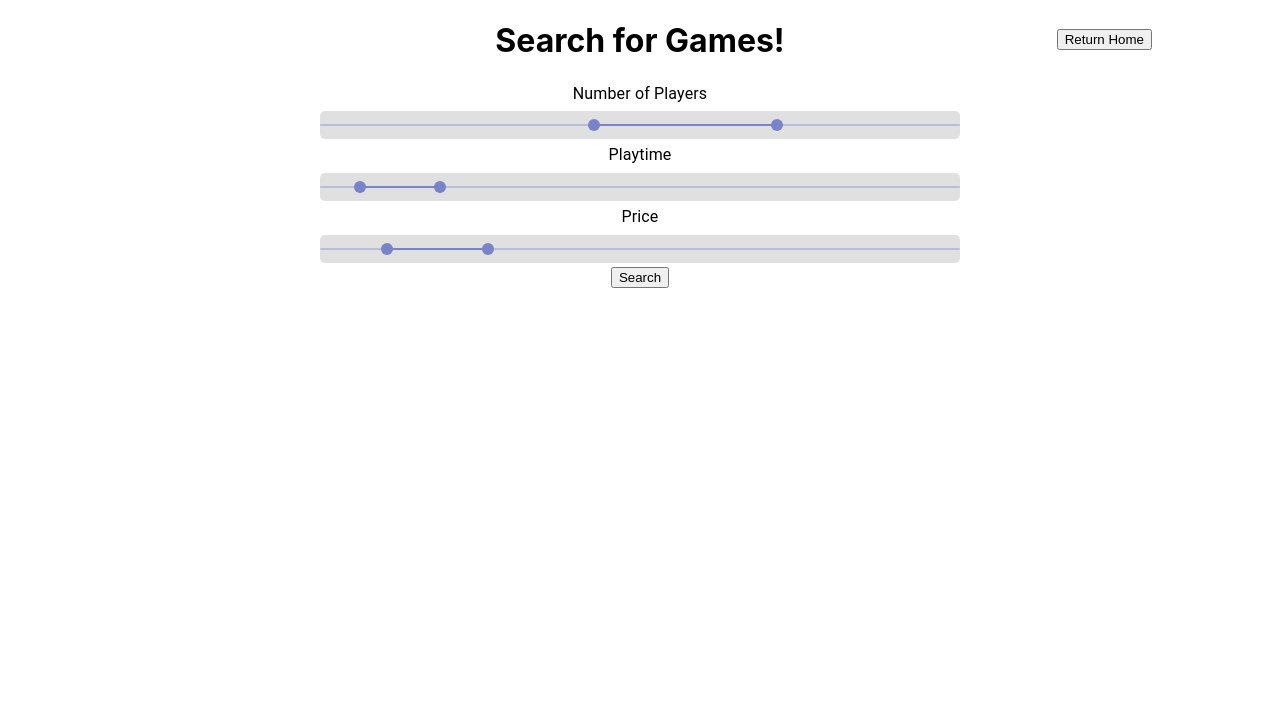
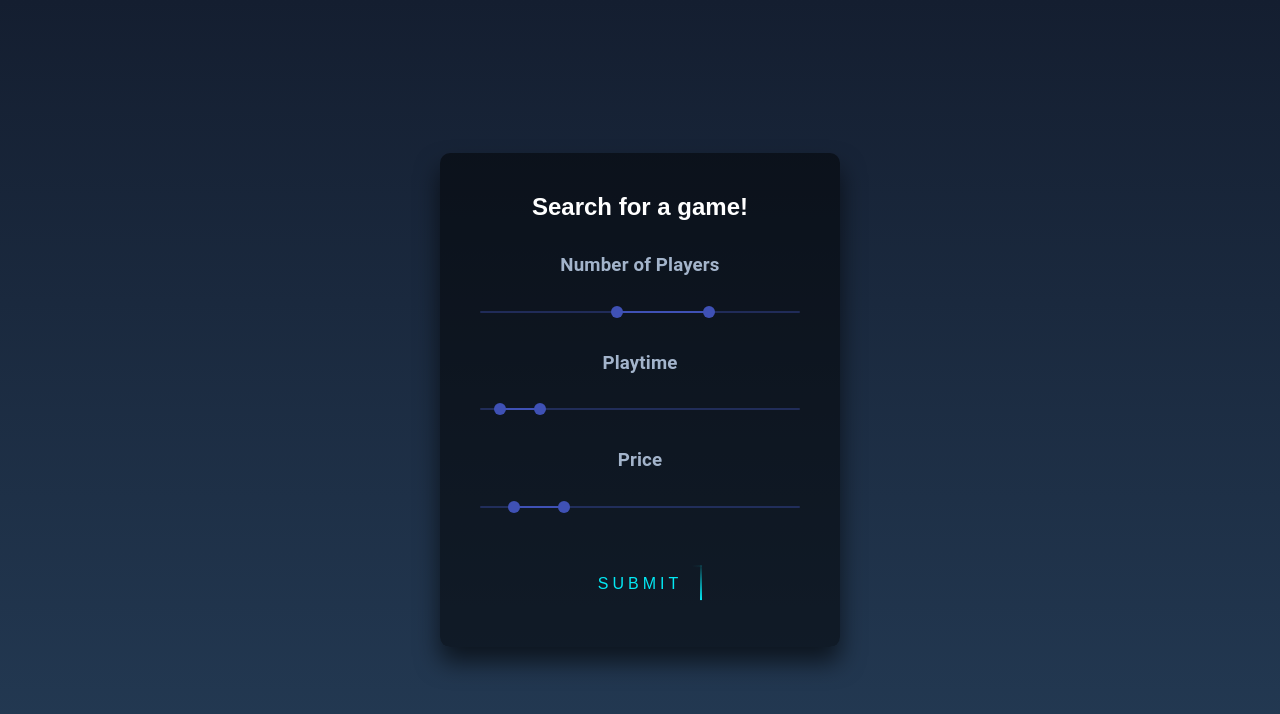
Before and after one commit to mdflynn/game-sleuth, a React (Create React App) app: page /form in a window 1280 px wide. Shown: the top 714 px of the page. Built offline with nearby package versions, Linux system fonts and the light colour scheme.

Commit message:
Style search form

```diff
--- a/src/SearchForm/SearchForm.scss
+++ b/src/SearchForm/SearchForm.scss
@@ -1,48 +1,179 @@
-form {
-    display: flex;
-    flex-direction: column;
-    justify-content: center;
-    align-items: center;
-    position: relative;
+html {
+  height: 100%;
 }
 
-.home-button {
-  position: absolute;
-  right: 10%;
-  top: 10%;
+body {
+  margin: 0;
+  padding: 0;
+  font-family: sans-serif;
+  background: linear-gradient(#141e30, #243b55);
 }
 
-.slidecontainer {
-    width: 50%;
+.search-box {
+  position: absolute;
+  top: 50%;
+  left: 50%;
+  width: 400px;
+  padding: 40px;
+  transform: translate(-50%, -50%);
+  background: rgba(0, 0, 0, 0.5);
+  box-sizing: border-box;
+  box-shadow: 0 15px 25px rgba(0, 0, 0, 0.6);
+  border-radius: 10px;
+}
 
+.search-box h2 {
+  margin: 0 0 30px;
+  padding: 0;
+  color: #fff;
+  text-align: center;
+}
+
+.search-box .user-box {
+  position: relative;
+}
+
+.search-box .user-box input {
+  width: 100%;
+  padding: 10px 0;
+  font-size: 16px;
+  color: #fff;
+  margin-bottom: 30px;
+  border: none;
+  border-bottom: 1px solid #fff;
+  outline: none;
+  background: transparent;
+}
+
+.search-box .user-box label {
+  position: absolute;
+  top: 0;
+  left: 0;
+  padding: 10px 0;
+  font-size: 16px;
+  color: #fff;
+  pointer-events: none;
+  transition: 0.5s;
+}
+
+.search-box .user-box input:focus ~ label,
+.search-box .user-box input:valid ~ label {
+  top: -20px;
+  left: 0;
+  color: #03e9f4;
+  font-size: 12px;
+}
+
+.search-box form a {
+  position: relative;
+  display: inline-block;
+  padding: 10px 20px;
+  color: #03e9f4;
+  font-size: 16px;
+  text-decoration: none;
+  text-transform: uppercase;
+  overflow: hidden;
+  transition: 0.5s;
+  margin-top: 40px;
+  letter-spacing: 4px;
+}
+
+.search-box a:hover {
+  background: #03e9f4;
+  color: #fff;
+  border-radius: 5px;
+  box-shadow: 0 0 5px #03e9f4, 0 0 25px #03e9f4, 0 0 50px #03e9f4,
+    0 0 100px #03e9f4;
+}
+
+.search-box a span {
+  position: absolute;
+  display: block;
+}
+
+.search-box a span:nth-child(1) {
+  top: 0;
+  left: -100%;
+  width: 100%;
+  height: 2px;
+  background: linear-gradient(90deg, transparent, #03e9f4);
+  animation: btn-anim1 1s linear infinite;
+}
+
+h3 {
+  color: #a3b4cb;
+}
+
+
+
+.search-box a span:nth-child(2) {
+  top: -100%;
+  right: 0;
+  width: 2px;
+  height: 100%;
+  background: linear-gradient(180deg, transparent, #03e9f4);
+  animation: btn-anim2 1s linear infinite;
+  animation-delay: 0.25s;
+}
+
+
+
+.search-box a span:nth-child(3) {
+  bottom: 0;
+  right: -100%;
+  width: 100%;
+  height: 2px;
+  background: linear-gradient(270deg, transparent, #03e9f4);
+  animation: btn-anim3 1s linear infinite;
+  animation-delay: 0.5s;
+}
+
+.search-box a span:nth-child(4) {
+  bottom: -100%;
+  left: 0;
+  width: 2px;
+  height: 100%;
+  background: linear-gradient(360deg, transparent, #03e9f4);
+  animation: btn-anim4 1s linear infinite;
+  animation-delay: 0.75s;
+}
+
+@keyframes btn-anim4 {
+  0% {
+    bottom: -100%;
   }
+  50%,
+  100% {
+    bottom: 100%;
+  }
+}
 
-  .slider {
-    -webkit-appearance: none;
-    width: 100%;
-    height: 15px;
-    border-radius: 5px;
-    background: #d3d3d3;
-    outline: none;
-    opacity: 0.7;
-    -webkit-transition: .2s;
-    transition: opacity .2s;
+@keyframes btn-anim3 {
+  0% {
+    right: -100%;
   }
+  50%,
+  100% {
+    right: 100%;
+  }
+}
 
-  .slider::-webkit-slider-thumb {
-    -webkit-appearance: none;
-    appearance: none;
-    width: 25px;
-    height: 25px;
-    border-radius: 50%;
-    background: #4CAF50;
-    cursor: pointer;
+@keyframes btn-anim2 {
+  0% {
+    top: -100%;
   }
+  50%,
+  100% {
+    top: 100%;
+  }
+}
 
-  .slider::-moz-range-thumb {
-    width: 25px;
-    height: 25px;
-    border-radius: 50%;
-    background: #4CAF50;
-    cursor: pointer;
+@keyframes btn-anim1 {
+  0% {
+    left: -100%;
   }
+  50%,
+  100% {
+    left: 100%;
+  }
+}
--- a/src/SearchForm/SearchForm.tsx
+++ b/src/SearchForm/SearchForm.tsx
@@ -12,8 +12,7 @@ const SearchForm: React.FC = () => {
   const [playtime, setPlaytime] = useState([15, 45]);
   const [price, setPrice] = useState([15, 30]);
   const [redirector, setRedirector] = useState(false);
-  const [searchString, setSearchString] = useState('');
-
+  const [searchString, setSearchString] = useState("");
 
   const handleSubmit = (event: any) => {
     event.preventDefault();
@@ -21,8 +20,8 @@ const SearchForm: React.FC = () => {
     const playtimeSearch = `&gt_min_playtime=${playtime[0]}&lt_max_playtime=${playtime[1]}`;
     const priceSearch = `&lt_price=${price[0]}&gt_price${price[1]}`;
     const search = playerSearch + playtimeSearch + priceSearch;
-    setSearchString(search)
-    setRedirector(true)
+    setSearchString(search);
+    setRedirector(true);
   };
 
   const handlePlayersChange = (event: any, newValue: any) => {
@@ -35,11 +34,73 @@ const SearchForm: React.FC = () => {
     setPrice(newValue);
   };
   if (redirector) {
-    return <Redirect to={`/${searchString}`} />
+    return <Redirect to={`/${searchString}`} />;
   }
 
   return (
-    <form>
+    <div className="search-box">
+      <h2>Search for a game!</h2>
+      <form>
+        <div className="user-box">
+          <Typography id="range-slider" gutterBottom>
+            <h3>Number of Players</h3>
+          </Typography>
+          <Slider
+            className="slider"
+            min={1}
+            max={8}
+            value={numPlayers}
+            onChange={handlePlayersChange}
+            valueLabelDisplay="auto"
+            aria-labelledby="range-slider"
+            data-testid="numPlayer-slider"
+          />
+        </div>
+        <div className="user-box">
+          <Typography id="range-slider" gutterBottom>
+            <h3>Playtime</h3>
+          </Typography>
+          <Slider
+            className="slider"
+            min={0}
+            max={240}
+            value={playtime}
+            onChange={handlePlaytimeChange}
+            valueLabelDisplay="auto"
+            aria-labelledby="range-slider"
+            data-testid="playtime-slider"
+          />
+        </div>
+        <div className="user-box">
+          <Typography id="range-slider" gutterBottom>
+            <h3>Price</h3>
+          </Typography>
+          <Slider
+            className="slider"
+            min={5}
+            max={100}
+            value={price}
+            onChange={handlePriceChange}
+            valueLabelDisplay="auto"
+            aria-labelledby="range-slider"
+            data-testid="price-slider"
+          />
+        </div>
+        <a href="#" onClick={handleSubmit}>
+          <span></span>
+          <span></span>
+          <span></span>
+          <span></span>
+          Submit
+        </a>
+      </form>
+    </div>
+  );
+};
+
+export default SearchForm;
+{
+  /* <form>
       <button className="home-button">Return Home</button>
       <h1>Search for Games!</h1>
       <div className="slidecontainer">
@@ -50,11 +111,11 @@ const SearchForm: React.FC = () => {
           className="slider"
           min={1}
           max={8}
-          name={"test"}
           value={numPlayers}
           onChange={handlePlayersChange}
           valueLabelDisplay="auto"
           aria-labelledby="range-slider"
+          data-testid="numPlayer-slider"
         />
       </div>
       <div className="slidecontainer">
@@ -69,6 +130,7 @@ const SearchForm: React.FC = () => {
           onChange={handlePlaytimeChange}
           valueLabelDisplay="auto"
           aria-labelledby="range-slider"
+          data-testid="playtime-slider"
         />
       </div>
       <div className="slidecontainer">
@@ -83,25 +145,9 @@ const SearchForm: React.FC = () => {
           onChange={handlePriceChange}
           valueLabelDisplay="auto"
           aria-labelledby="range-slider"
+          data-testid="price-slider"
         />
       </div>
-      {/* <div className="slidecontainer">
-        <Typography id="range-slider" gutterBottom>
-          Minimum Age
-        </Typography>
-        <Slider
-          className="slider"
-          min={8}
-          max={18}
-          value={minAge}
-          onChange={handleAgeChange}
-          valueLabelDisplay="auto"
-          aria-labelledby="range-slider"
-        />
-      </div> */}
       <button onClick={handleSubmit}>Search</button>
-    </form>
-  );
-};
-
-export default SearchForm;
+    </form> */
+}
```
